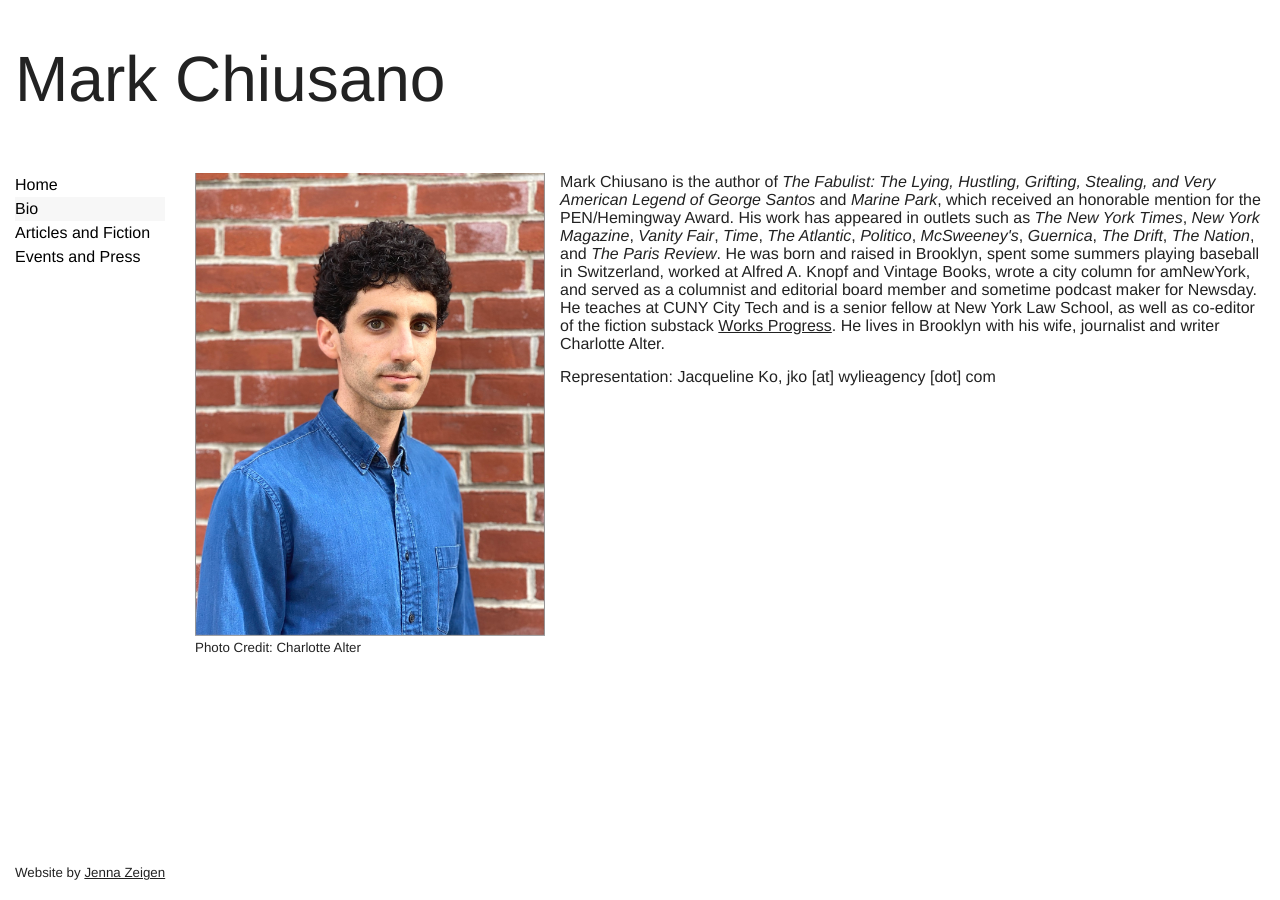
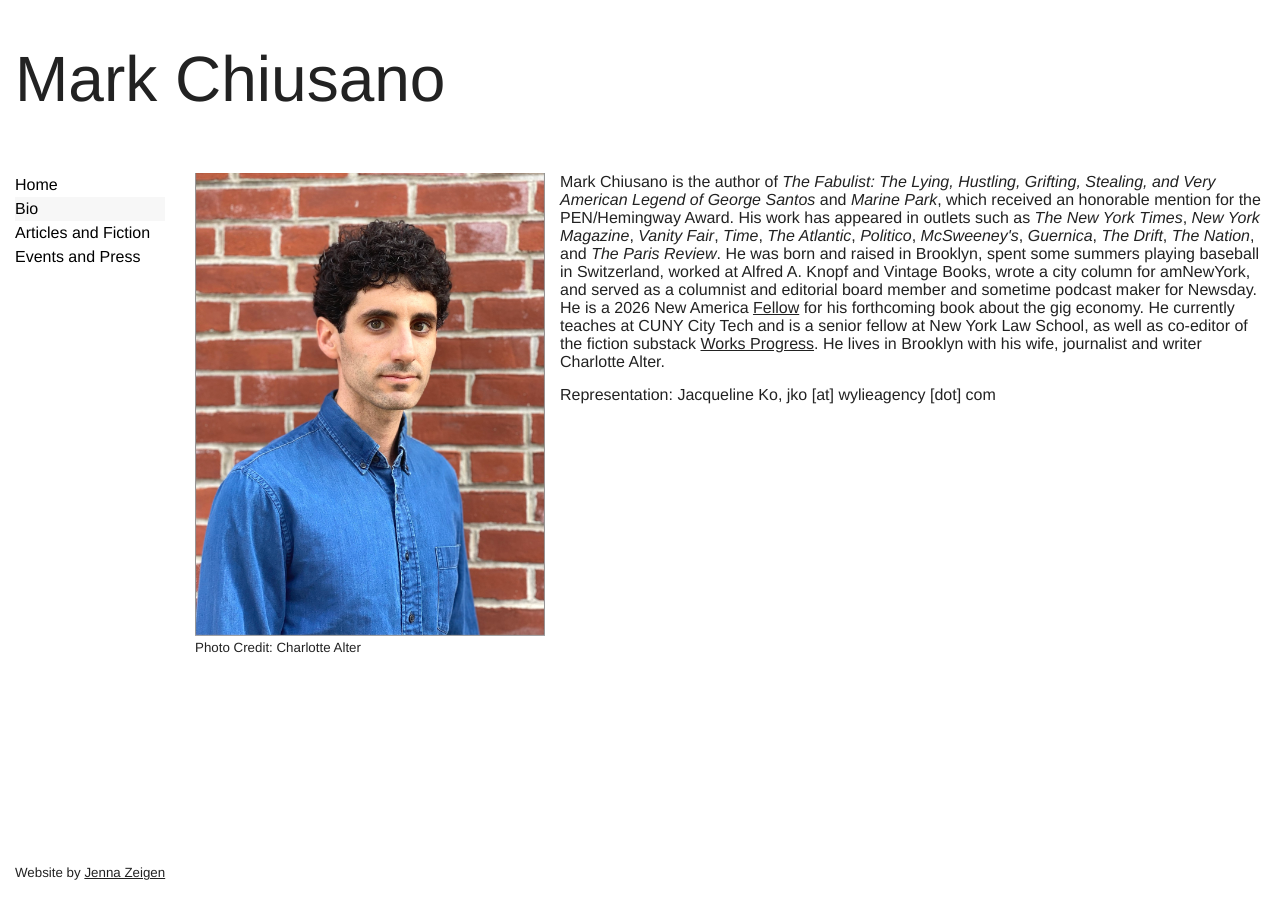
Before and after one commit to mjchiusano/mjchiusano.github.io, a Jekyll site: the page built from bio.html, in a window 1280 px wide. Built offline with Jekyll 4.4.1, drawn with Linux system fonts in a browser that asks for light colours; Markdown is read by kramdown in place of the engine named in the settings.

Commit message:
Update bio.html
bio

```diff
--- a/bio.html
+++ b/bio.html
@@ -8,7 +8,7 @@
   <small>Photo Credit: Charlotte Alter</small>
 </div>
 
-<p class="gutter-pad-bottom">Mark Chiusano is the author of <i>The Fabulist: The Lying, Hustling, Grifting, Stealing, and Very American Legend of George Santos</i> and <i>Marine Park</i>, which received an honorable mention for the PEN/Hemingway Award. His work has appeared in outlets such as <i>The New York Times</i>, <i>New York Magazine</i>, <i>Vanity Fair</i>, <i>Time</i>, <i>The Atlantic</i>, <i>Politico</i>, <i>McSweeney's</i>, <i>Guernica</i>, <i>The Drift</i>, <i>The Nation</i>, and <i>The Paris Review</i>. He was born and raised in Brooklyn, spent some summers playing baseball in Switzerland, worked at Alfred A. Knopf and Vintage Books, wrote a city column for amNewYork, and served as a columnist and editorial board member and sometime podcast maker for Newsday. He teaches at CUNY City Tech and is a senior fellow at New York Law School, as well as co-editor of the fiction substack <a href="https://worksprogress.substack.com/"> Works Progress</a>. He lives in Brooklyn with his wife, journalist and writer Charlotte Alter.</p>
+<p class="gutter-pad-bottom">Mark Chiusano is the author of <i>The Fabulist: The Lying, Hustling, Grifting, Stealing, and Very American Legend of George Santos</i> and <i>Marine Park</i>, which received an honorable mention for the PEN/Hemingway Award. His work has appeared in outlets such as <i>The New York Times</i>, <i>New York Magazine</i>, <i>Vanity Fair</i>, <i>Time</i>, <i>The Atlantic</i>, <i>Politico</i>, <i>McSweeney's</i>, <i>Guernica</i>, <i>The Drift</i>, <i>The Nation</i>, and <i>The Paris Review</i>. He was born and raised in Brooklyn, spent some summers playing baseball in Switzerland, worked at Alfred A. Knopf and Vintage Books, wrote a city column for amNewYork, and served as a columnist and editorial board member and sometime podcast maker for Newsday. He is a 2026 New America <a href="https://www.newamerica.org/our-people/mark-chiusano/"> Fellow</a> for his forthcoming book about the gig economy. He currently teaches at CUNY City Tech and is a senior fellow at New York Law School, as well as co-editor of the fiction substack <a href="https://worksprogress.substack.com/"> Works Progress</a>. He lives in Brooklyn with his wife, journalist and writer Charlotte Alter.</p>
 
 
 <p>Representation:
```
